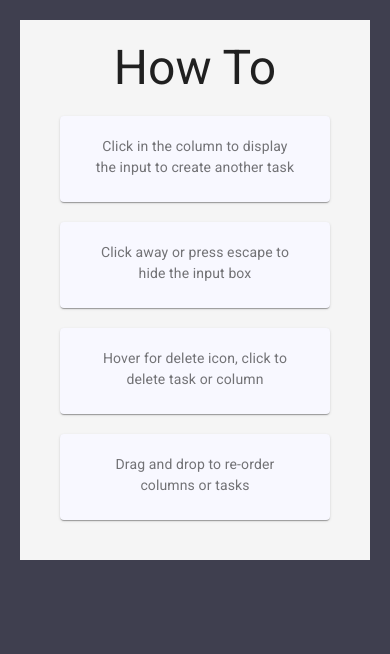
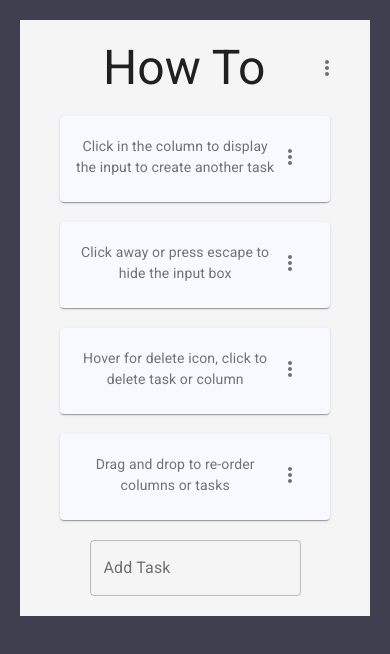
Before and after one commit to UnknownStranger/taskboard, a Next.js app: page / in a window 390 px wide. Shown: the top 654 px of the page. Built offline with nearby package versions, Linux system fonts and the light colour scheme.

Commit message:
Alternate UI that should be more mobile friendly

```diff
--- a/components/App/Column.tsx
+++ b/components/App/Column.tsx
@@ -3,7 +3,7 @@ import { Draggable, Droppable } from 'react-beautiful-dnd';
 import { Container, Box, TextField, ClickAwayListener, Grid, Typography } from '@material-ui/core';
 import { createStyles, withStyles, WithStyles } from '@material-ui/core/styles';
 import TaskCard from './TaskCard';
-import Delete from './Delete';
+import Menu from './Menu';
 
 const styles = () =>
   createStyles({
@@ -15,6 +15,10 @@ const styles = () =>
       margin: 20,
       textAlign: 'center',
       alignSelf: 'flex-start',
+    },
+    input: {
+      margin: 20,
+      marginBottom: 0,
     },
   });
 
@@ -66,10 +70,9 @@ class Column extends React.Component<Props, ColumnState> {
     this.handleClickAway = this.handleClickAway.bind(this);
     this.handleDeleteClick = this.handleDeleteClick.bind(this);
     this.handleTitleEditClick = this.handleTitleEditClick.bind(this);
-    this.handleClickStopPropagation = this.handleClickStopPropagation.bind(this);
   }
 
-  handleKeyDown(event) {
+  handleKeyDown(event: any) {
     if (event.key === 'Enter' && event.target.value.length > 0) {
       if (event.target.id === 'addTask') {
         const newTask = { id: this.generateUID(), content: event.target.value };
@@ -93,7 +96,7 @@ class Column extends React.Component<Props, ColumnState> {
     }
   }
 
-  handleGlobalEscape(event) {
+  handleGlobalEscape(event: any) {
     if (event.key === 'Escape') {
       event.target.value = '';
       this.setState(() => ({ isClicked: false, isEditingTitle: false }));
@@ -109,35 +112,28 @@ class Column extends React.Component<Props, ColumnState> {
     return `${s4() + s4() + s4()}-${date}`;
   }
 
-  handleInputClick(event) {
-    event.stopPropagation;
+  handleInputClick(event: any) {
     if (event.defaultPrevented || event.target.id === 'addTask') {
       return;
     }
     this.setState(() => ({ isClicked: !this.state.isClicked }));
   }
 
-  handleClickAway(event) {
+  handleClickAway() {
     this.setState(() => ({
       isClicked: false,
       isEditingTitle: false,
     }));
   }
 
-  handleDeleteClick(event) {
-    event.stopPropagation();
+  handleDeleteClick() {
     this.props.deleteColumn(this.state.id, this.props.index);
   }
 
-  handleTitleEditClick(event) {
-    event.stopPropagation();
+  handleTitleEditClick() {
     this.setState(() => ({
       isEditingTitle: !this.state.isEditingTitle,
     }));
-  }
-
-  handleClickStopPropagation(event) {
-    event.stopPropagation();
   }
 
   componentDidMount() {
@@ -181,12 +177,14 @@ class Column extends React.Component<Props, ColumnState> {
                   container
                   item
                   xs={10}
-                  justify='center'
+                  justify='space-between'
                   alignItems='center'
                   {...provided.dragHandleProps}
                 >
+                  <Grid container item xs={11} justify='center' alignItems='center'>
                     {!this.state.isEditingTitle && (
                       <Typography
+                        noWrap
                         variant='h3'
                         {...provided.dragHandleProps}
                         onClick={this.handleTitleEditClick}
@@ -201,23 +199,14 @@ class Column extends React.Component<Props, ColumnState> {
                         variant='outlined'
                         autoFocus={true}
                         {...provided.dragHandleProps}
-                      onClick={this.handleClickStopPropagation}
                         onKeyDown={this.handleKeyDown}
                       />
                     )}
                   </Grid>
-                {this.state.isHovering && (
-                  <Grid
-                    container
-                    item
-                    xs={2}
-                    justify='center'
-                    alignItems='center'
-                    onClick={this.handleDeleteClick}
-                  >
-                    <Delete size='75%' />
+                  <Grid container item xs={1}>
+                    <Menu deleteClick={this.handleDeleteClick} />
                   </Grid>
-                )}
+                </Grid>
               </Grid>
               <Droppable droppableId={this.props.column.id} type='task'>
                 {(provided: any) => (
@@ -237,7 +226,7 @@ class Column extends React.Component<Props, ColumnState> {
                   </Box>
                 )}
               </Droppable>
-              {this.state.isClicked && (
+              <div className={classes.input}>
                 <TextField
                   id='addTask'
                   label='Add Task'
@@ -245,7 +234,7 @@ class Column extends React.Component<Props, ColumnState> {
                   autoFocus={true}
                   onKeyDown={this.handleKeyDown}
                 />
-              )}
+              </div>
             </Container>
           </ClickAwayListener>
         )}
--- /dev/null
+++ b/components/App/Menu.tsx
@@ -0,0 +1,56 @@
+import React from 'react';
+import { IconButton, Menu, MenuItem } from '@material-ui/core';
+import MoreVertIcon from '@material-ui/icons/MoreVert';
+
+const options = ['Delete'];
+
+const ITEM_HEIGHT = 48;
+
+export default function LongMenu(props) {
+  const [anchorEl, setAnchorEl] = React.useState<null | HTMLElement>(null);
+  const open = Boolean(anchorEl);
+
+  const handleClick = (event) => {
+    setAnchorEl(event.currentTarget);
+  };
+
+  const handleClose = (event) => {
+    setAnchorEl(null);
+
+    if(event.currentTarget.textContent === 'Delete'){
+      props.deleteClick();
+    }
+  };
+
+  return (
+    <div>
+      <IconButton
+        aria-label='more'
+        aria-controls='long-menu'
+        aria-haspopup='true'
+        onClick={handleClick}
+      >
+        <MoreVertIcon />
+      </IconButton>
+      <Menu
+        id='long-menu'
+        anchorEl={anchorEl}
+        keepMounted
+        open={open}
+        onClose={handleClose}
+        PaperProps={{
+          style: {
+            maxHeight: ITEM_HEIGHT * 4.5,
+            width: '20ch',
+          },
+        }}
+      >
+        {options.map(option => (
+          <MenuItem key={option} selected={option === 'Delete'} onClick={handleClose}>
+            {option}
+          </MenuItem>
+        ))}
+      </Menu>
+    </div>
+  );
+}
--- a/components/App/TaskCard.tsx
+++ b/components/App/TaskCard.tsx
@@ -9,7 +9,7 @@ import {
 } from '@material-ui/core';
 import { Draggable } from 'react-beautiful-dnd';
 import { createStyles, withStyles, WithStyles } from '@material-ui/core/styles';
-import Delete from './Delete';
+import Menu from './Menu';
 
 const styles = () =>
   createStyles({
@@ -54,11 +54,11 @@ class TaskCard extends React.Component<Props, TaskCardState> {
     this.handleEscapeEdit = this.handleEscapeEdit.bind(this);
     this.handleCardEditClick = this.handleCardEditClick.bind(this);
     this.handleClickAway = this.handleClickAway.bind(this);
-    this.handleClickStopPropagation = this.handleClickStopPropagation.bind(this);
     this.handleKeyDown = this.handleKeyDown.bind(this);
+    this.stopClickPropagation = this.stopClickPropagation.bind(this);
   }
 
-  handleKeyDown(event) {
+  handleKeyDown(event: any) {
     if (event.key === 'Enter' && event.target.value.length > 0) {
       if (event.target.id === 'editCard') {
         this.props.editTask(this.props.taskId, event.target.value);
@@ -69,31 +69,29 @@ class TaskCard extends React.Component<Props, TaskCardState> {
     }
   }
 
-  handleDeleteClick(event) {
-    event.stopPropagation();
+  handleDeleteClick() {
     this.props.deleteTask(this.props.taskId, this.props.index, this.props.parentColumnId);
   }
 
-  handleCardEditClick(event) {
-    event.stopPropagation();
+  handleCardEditClick() {
     this.setState(() => ({
       isEditingCard: !this.state.isEditingCard,
     }));
   }
 
-  handleEscapeEdit(event) {
+  handleEscapeEdit(event: any) {
     if (event.key === 'Escape') {
       this.setState(() => ({ isEditingCard: false }));
     }
   }
 
-  handleClickAway(event) {
+  handleClickAway() {
     this.setState(() => ({
       isEditingCard: false,
     }));
   }
 
-  handleClickStopPropagation(event) {
+  stopClickPropagation(event) {
     event.stopPropagation();
   }
 
@@ -129,7 +127,7 @@ class TaskCard extends React.Component<Props, TaskCardState> {
           >
             <ClickAwayListener onClickAway={this.handleClickAway}>
               <CardContent className={classes.taskCardContent}>
-                <Grid container direction='row' justify='center' alignItems='center'>
+                <Grid container direction='row' justify='space-between' alignItems='center'>
                   <Grid container item xs={10} justify='center' alignItems='center'>
                     {!this.state.isEditingCard && (
                       <Typography className={classes.title} color='textSecondary'>
@@ -142,12 +140,10 @@ class TaskCard extends React.Component<Props, TaskCardState> {
                         label='Edit Task'
                         variant='outlined'
                         autoFocus={true}
-                        onClick={this.handleClickStopPropagation}
                         onKeyDown={this.handleKeyDown}
                       />
                     )}
                   </Grid>
-                  {this.state.isHovering && (
                   <Grid
                     container
                     item
@@ -155,11 +151,10 @@ class TaskCard extends React.Component<Props, TaskCardState> {
                     justify='flex-end'
                     alignItems='center'
                     style={{ margin: '-18px 0px' }}
-                      onClick={this.handleDeleteClick}
+                    onClick={this.stopClickPropagation}
                   >
-                      <Delete size='50%' />
+                    <Menu deleteClick={this.handleDeleteClick}/>
                   </Grid>
-                  )}
                 </Grid>
               </CardContent>
             </ClickAwayListener>
--- a/package.json
+++ b/package.json
@@ -16,6 +16,7 @@
   "license": "ISC",
   "dependencies": {
     "@material-ui/core": "^4.11.3",
+    "@material-ui/icons": "^4.11.2",
     "babel-plugin-module-resolver": "^4.1.0",
     "next": "^10.0.7",
     "next-images": "^1.7.0",
```
Also changed, not shown: 1 other file (tests, documents, lock files or other folders). Lines whose indentation alone changed are shown as unchanged.
